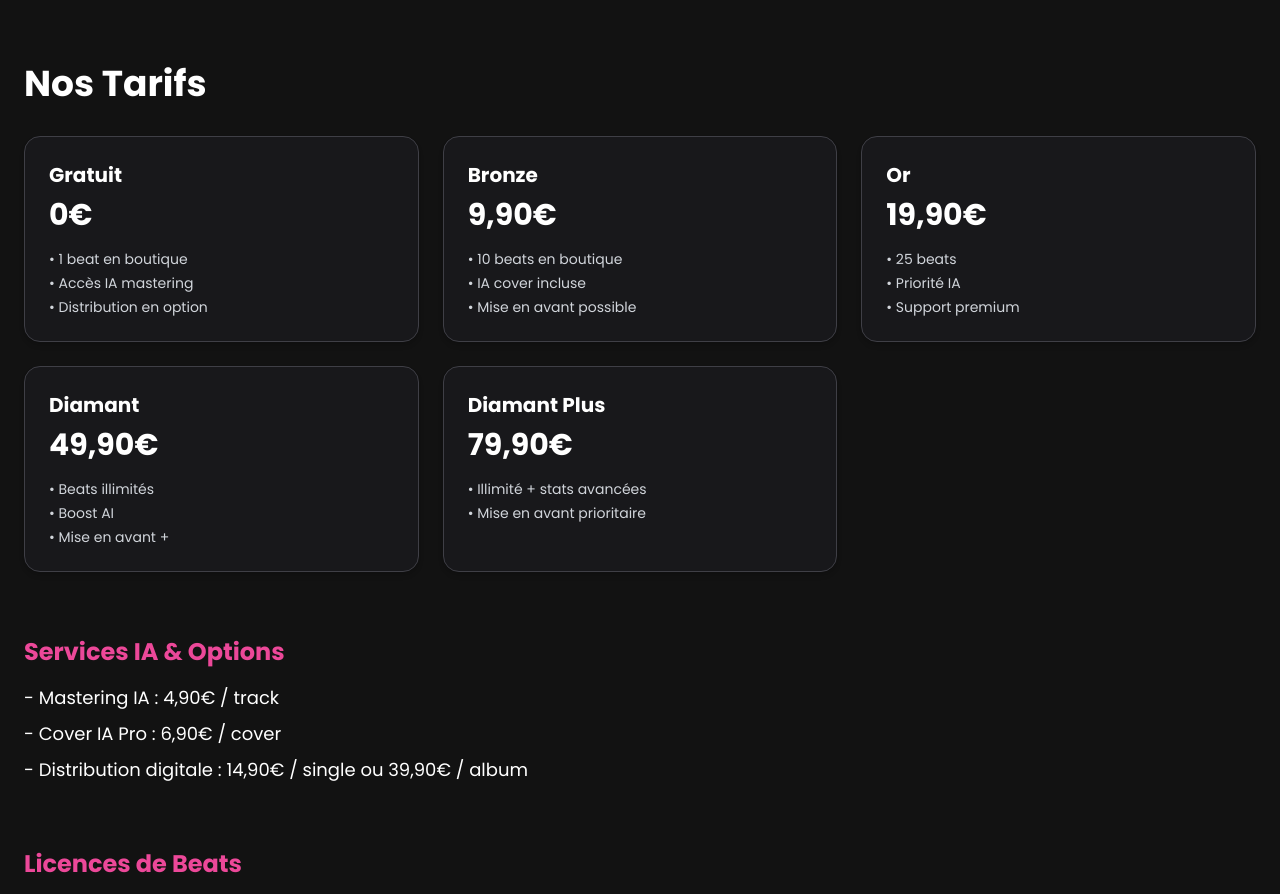
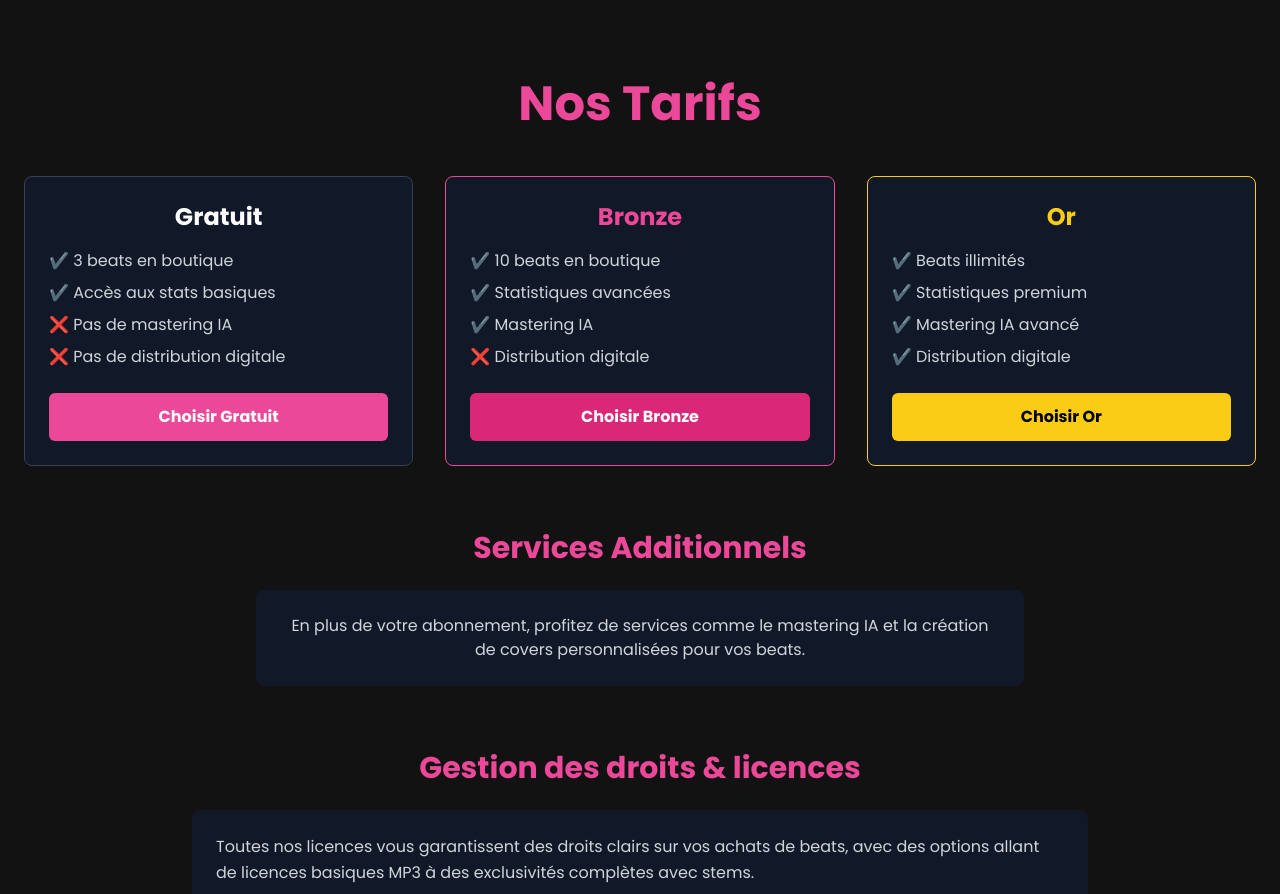
Before and after one commit to jaypms/beatsmarketlebon, a Next.js app: page /pricing in a window 1280 px wide. Shown: the top 894 px of the page. Built offline with nearby package versions, Linux system fonts and the light colour scheme.

Commit message:
Update page.tsx

```diff
--- a/app/pricing/page.tsx
+++ b/app/pricing/page.tsx
@@ -1,57 +1,85 @@
-import React from "react"
+export default function Pricing() {
+  return (
+    <main className="pt-20 bg-[#121212] min-h-screen text-white font-poppins px-6 max-w-7xl mx-auto">
+      <h1 className="text-5xl font-extrabold text-pink-500 mb-12 text-center">
+        Nos Tarifs
+      </h1>
 
-export default function PricingPage() {
-  return (
-    <section className="min-h-screen px-6 py-16 bg-darkbg text-white font-poppins">
-      <h1 className="text-4xl font-bold text-primary mb-8">Nos Tarifs</h1>
+      {/* Plans d'abonnement */}
+      <section className="grid grid-cols-1 md:grid-cols-3 gap-8 mb-16">
+        {/* Gratuit */}
+        <div className="bg-gray-900 p-6 rounded-lg border border-gray-700">
+          <h2 className="text-2xl font-bold mb-4 text-center">Gratuit</h2>
+          <ul className="mb-6 space-y-2 text-gray-300">
+            <li>✔️ 3 beats en boutique</li>
+            <li>✔️ Accès aux stats basiques</li>
+            <li>❌ Pas de mastering IA</li>
+            <li>❌ Pas de distribution digitale</li>
+          </ul>
+          <button className="w-full bg-pink-500 hover:bg-pink-400 py-3 rounded-md font-semibold transition">
+            Choisir Gratuit
+          </button>
+        </div>
 
-      {/* Plans d’abonnement */}
-      <div className="grid md:grid-cols-2 xl:grid-cols-3 gap-6 mb-16">
-        <PlanCard name="Gratuit" price="0€" features={["1 beat en boutique", "Accès IA mastering", "Distribution en option"]} />
-        <PlanCard name="Bronze" price="9,90€" features={["10 beats en boutique", "IA cover incluse", "Mise en avant possible"]} />
-        <PlanCard name="Or" price="19,90€" features={["25 beats", "Priorité IA", "Support premium"]} />
-        <PlanCard name="Diamant" price="49,90€" features={["Beats illimités", "Boost AI", "Mise en avant +"]} />
-        <PlanCard name="Diamant Plus" price="79,90€" features={["Illimité + stats avancées", "Mise en avant prioritaire"]} />
-      </div>
+        {/* Bronze */}
+        <div className="bg-gray-900 p-6 rounded-lg border border-pink-500 shadow-pink-600">
+          <h2 className="text-2xl font-bold mb-4 text-center text-pink-500">
+            Bronze
+          </h2>
+          <ul className="mb-6 space-y-2 text-gray-300">
+            <li>✔️ 10 beats en boutique</li>
+            <li>✔️ Statistiques avancées</li>
+            <li>✔️ Mastering IA</li>
+            <li>❌ Distribution digitale</li>
+          </ul>
+          <button className="w-full bg-pink-600 hover:bg-pink-500 py-3 rounded-md font-semibold transition text-white">
+            Choisir Bronze
+          </button>
+        </div>
+
+        {/* Or */}
+        <div className="bg-gray-900 p-6 rounded-lg border border-yellow-400 shadow-yellow-500">
+          <h2 className="text-2xl font-bold mb-4 text-center text-yellow-400">
+            Or
+          </h2>
+          <ul className="mb-6 space-y-2 text-gray-300">
+            <li>✔️ Beats illimités</li>
+            <li>✔️ Statistiques premium</li>
+            <li>✔️ Mastering IA avancé</li>
+            <li>✔️ Distribution digitale</li>
+          </ul>
+          <button className="w-full bg-yellow-400 hover:bg-yellow-300 py-3 rounded-md font-semibold transition text-black">
+            Choisir Or
+          </button>
+        </div>
+      </section>
 
       {/* Services additionnels */}
-      <h2 className="text-2xl font-semibold text-pink-500 mb-4">Services IA & Options</h2>
-      <ul className="space-y-2 text-lg mb-16">
-        <li>- Mastering IA : <span className="text-white">4,90€ / track</span></li>
-        <li>- Cover IA Pro : <span className="text-white">6,90€ / cover</span></li>
-        <li>- Distribution digitale : <span className="text-white">14,90€ / single</span> ou <span className="text-white">39,90€ / album</span></li>
-      </ul>
+      <section className="mb-16">
+        <h2 className="text-3xl font-bold text-pink-500 mb-6 text-center">
+          Services Additionnels
+        </h2>
+        <div className="bg-gray-900 p-6 rounded-lg max-w-3xl mx-auto text-center text-gray-300">
+          <p>
+            En plus de votre abonnement, profitez de services comme le mastering
+            IA et la création de covers personnalisées pour vos beats.
+          </p>
+        </div>
+      </section>
 
-      {/* Licences */}
-      <h2 className="text-2xl font-semibold text-pink-500 mb-4">Licences de Beats</h2>
-      <div className="grid md:grid-cols-2 xl:grid-cols-3 gap-6">
-        <LicenseCard type="Basique MP3" price="À partir de 14,90€" rights="Usage commercial limité" />
-        <LicenseCard type="Premium WAV" price="À partir de 29,90€" rights="Usage commercial étendu" />
-        <LicenseCard type="Exclusive" price="À partir de 99,90€" rights="Vente unique, droits exclusifs" />
-        <LicenseCard type="Exclusive + Stems" price="Dès 149,90€" rights="Inclut les multipistes, exclusif" />
-      </div>
-    </section>
-  )
+      {/* Gestion des droits */}
+      <section>
+        <h2 className="text-3xl font-bold text-pink-500 mb-6 text-center">
+          Gestion des droits & licences
+        </h2>
+        <div className="bg-gray-900 p-6 rounded-lg max-w-4xl mx-auto text-gray-300 leading-relaxed">
+          <p>
+            Toutes nos licences vous garantissent des droits clairs sur vos achats
+            de beats, avec des options allant de licences basiques MP3 à des
+            exclusivités complètes avec stems.
+          </p>
+        </div>
+      </section>
+    </main>
+  );
 }
-
-function PlanCard({ name, price, features }: { name: string, price: string, features: string[] }) {
-  return (
-    <div className="bg-zinc-900 rounded-2xl p-6 shadow-md border border-zinc-700">
-      <h3 className="text-xl font-semibold text-primary mb-2">{name}</h3>
-      <p className="text-3xl font-bold mb-4">{price}</p>
-      <ul className="space-y-1 text-sm text-gray-300">
-        {features.map((f, i) => <li key={i}>• {f}</li>)}
-      </ul>
-    </div>
-  )
-}
-
-function LicenseCard({ type, price, rights }: { type: string, price: string, rights: string }) {
-  return (
-    <div className="bg-zinc-800 rounded-2xl p-5 border border-zinc-600">
-      <h4 className="text-lg font-bold text-violet-400 mb-2">{type}</h4>
-      <p className="text-xl font-semibold mb-1">{price}</p>
-      <p className="text-sm text-gray-400">{rights}</p>
-    </div>
-  )
-}
```
